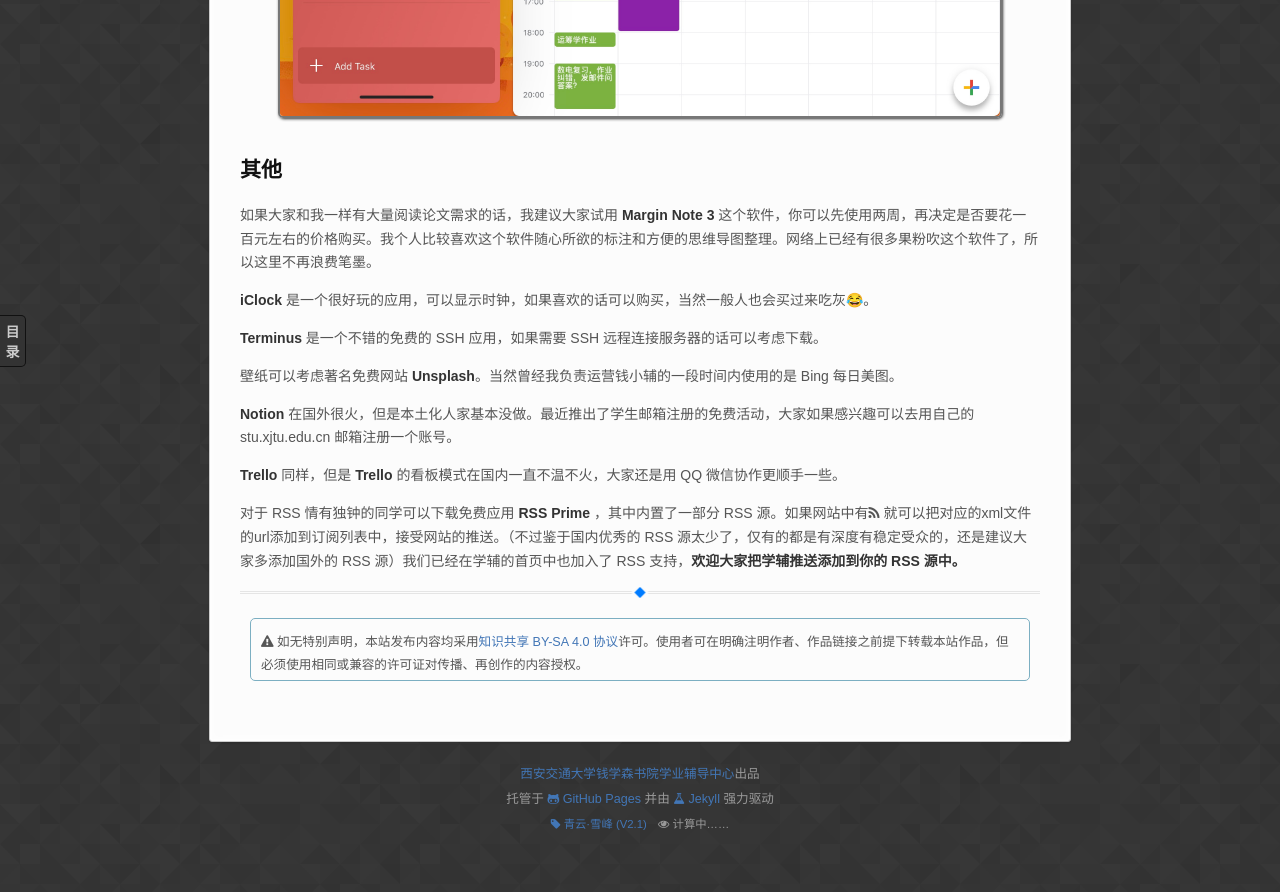
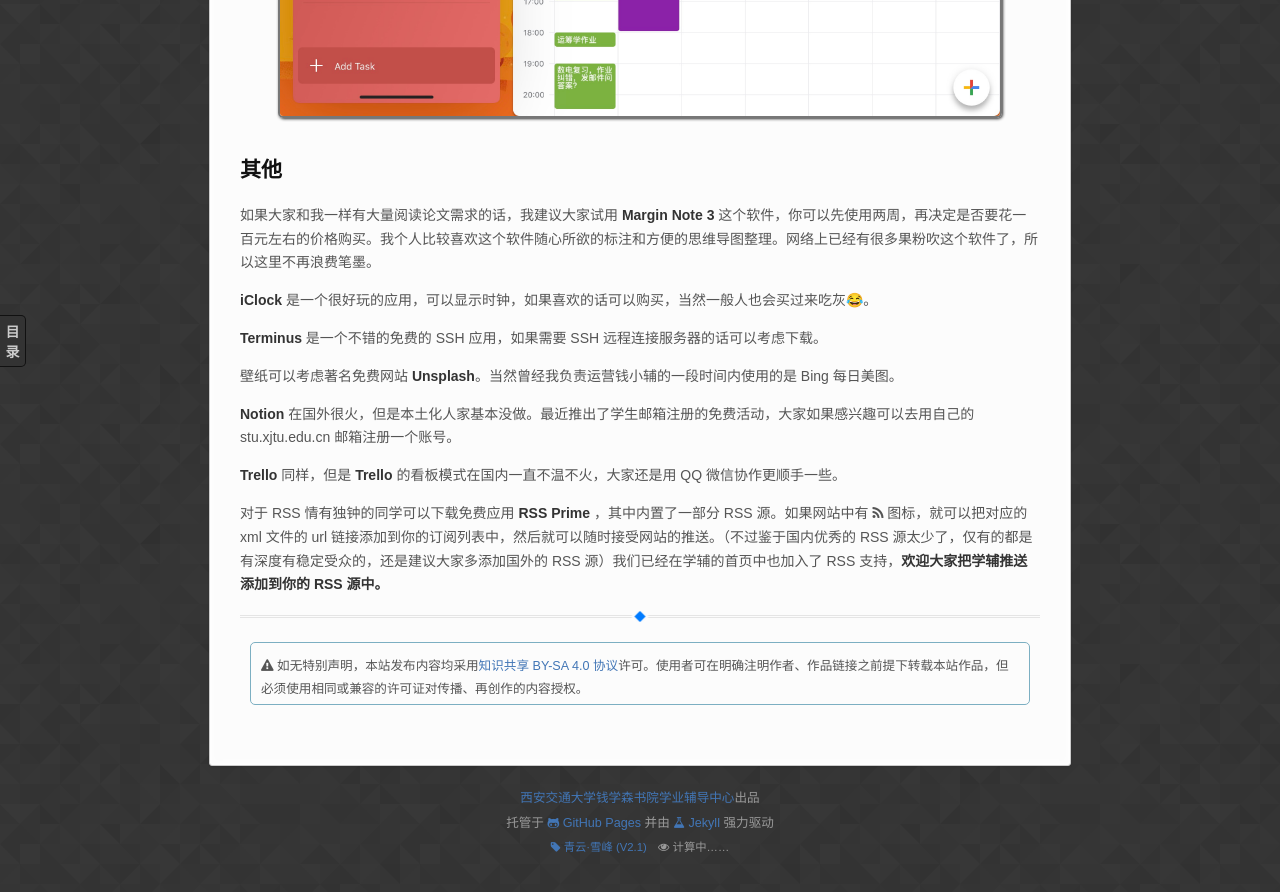
Before and after one commit to qyxf/qyxf.github.io, a Jekyll site: the page built from _posts/2019-10-04-ipados-short-introduction.md, in a window 1280 px wide and 900 px high, scrolled down 6476 px. Shown: the top 892 px of the window. Built offline with Jekyll 4.4.1, drawn with Linux system fonts in a browser that asks for light colours; some web fonts are replaced; our own code applies the rules of GitHub Pages for plain Markdown files; formulas are drawn with MathJax 3; comment, search, counter and statistics services are not loaded.

Commit message:
Update 2019-10-04-ipados-short-introduction.md
Former-commit-id: 309349782333bcb87f57dcf677cbdd40ab499ab3

```diff
--- a/_posts/2019-10-04-ipados-short-introduction.md
+++ b/_posts/2019-10-04-ipados-short-introduction.md
@@ -114,6 +114,6 @@
 
 **Trello** 同样，但是 **Trello** 的看板模式在国内一直不温不火，大家还是用 QQ 微信协作更顺手一些。
 
-对于 RSS 情有独钟的同学可以下载免费应用 **RSS Prime** ，其中内置了一部分 RSS 源。如果网站中有<i class="fa fa-rss"></i> 就可以把对应的xml文件的url添加到订阅列表中，接受网站的推送。（不过鉴于国内优秀的 RSS 源太少了，仅有的都是有深度有稳定受众的，还是建议大家多添加国外的 RSS 源）我们已经在学辅的首页中也加入了 RSS 支持，**欢迎大家把学辅推送添加到你的 RSS 源中。**
+对于 RSS 情有独钟的同学可以下载免费应用 **RSS Prime** ，其中内置了一部分 RSS 源。如果网站中有  <i class="fa fa-rss"></i>  图标，就可以把对应的 xml 文件的 url 链接添加到你的订阅列表中，然后就可以随时接受网站的推送。（不过鉴于国内优秀的 RSS 源太少了，仅有的都是有深度有稳定受众的，还是建议大家多添加国外的 RSS 源）我们已经在学辅的首页中也加入了 RSS 支持，**欢迎大家把学辅推送添加到你的 RSS 源中。**
 
 <div id="gitalk-container"></div>
```
